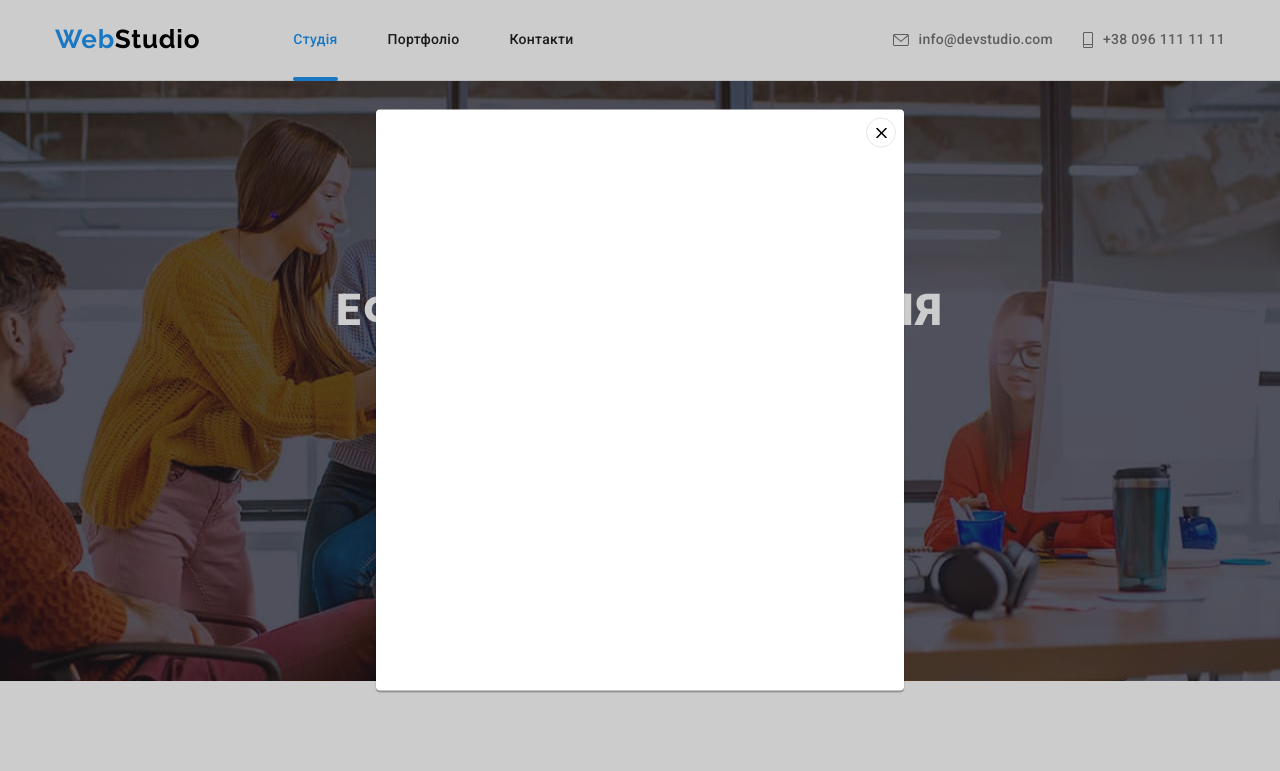
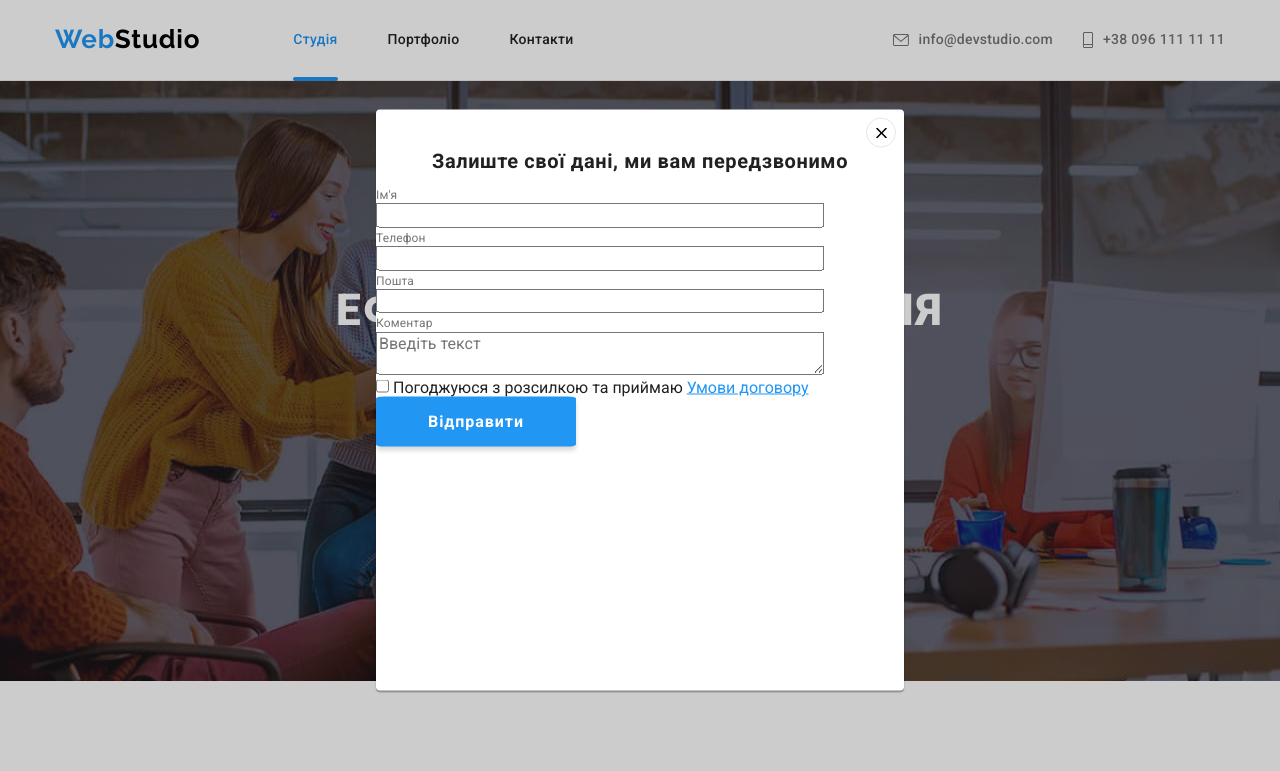
Before and after one commit to NataliiaKruhliak/goit-markup-hw-06, a plain HTML site: page index.html in a window 1280 px wide. Both pictures are taken after a click on the button "Замовити послугу". Shown: the top 771 px of the page. Drawn offline with nearby package versions, Linux system fonts and the light colour scheme.

Commit message:
Додано input в модальне вікно

```diff
--- a/css/styles.css
+++ b/css/styles.css
@@ -341,7 +341,7 @@ body {
   margin-right: 12px;
 }
 
-.input-btn {
+.input-btn-send {
   background: var(--accent-color);
   box-shadow: 0px 4px 4px rgba(0, 0, 0, 0.15);
   color: var(--white-color);
@@ -352,6 +352,7 @@ body {
   min-width: 200px;
   height: 50px;
   letter-spacing: 0.06em;
+  outline: none;
   transition-property: background-color;
   transition-duration: 250ms;
   transition-timing-function: cubic-bezier(0.4, 0, 0.2, 1);
@@ -360,8 +361,8 @@ body {
   justify-content: center;
 }
 
-.input-btn:focus,
-.input-btn:hover {
+.input-btn-send:focus,
+.input-btn-send:hover {
   background-color: var(--btn-active);
 }
 
@@ -760,6 +761,7 @@ body {
   border-radius: 4px;
   top: 50%;
   left: 50%;
+  justify-content: center;
   transform: translate(-50%, -50%) scale(1);
   transition-property: transform;
   transition-duration: 250ms;
@@ -785,8 +787,53 @@ body {
   padding: 0;
 }
 
+.modal-btn:hover,
+.modal-btn:focus {
+  fill: var(--accent-color);
+}
+
 .is-hidden {
   opacity: 0;
   visibility: hidden;
   pointer-events: none;
 }
+
+.modal-input-form {
+  max-width: 448px;
+  border: #2196f3;
+}
+
+.modal-title {
+  font-weight: var(--second-font-weight);
+  font-size: 20px;
+  line-height: 1.15;
+  text-align: center;
+  letter-spacing: 0.03em;
+  margin-top: 40px;
+  margin-bottom: 12px;
+}
+
+.input-title {
+  font-size: 12px;
+  line-height: 1.16;
+  letter-spacing: 0.01em;
+  color: var(--second-maim-color-text);
+  margin-bottom: 4px;
+}
+
+.modal-input-item input {
+  width: 100%;
+}
+
+.comments {
+  width: 100%;
+}
+
+.checkbox-link {
+  color: var(--accent-color);
+  text-decoration: underline;
+}
+
+/* .modal-input label {
+  width: 100%;
+} */
--- a/index.html
+++ b/index.html
@@ -507,7 +507,7 @@
                 id="mailing"
                 placeholder="E-mail"
               />
-              <button type="submit" class="btn input-btn">
+              <button type="submit" class="btn input-btn-send">
                 Підписатися
                 <svg class="icon-send" width="24" height="24">
                   <use href="./images/symbol-defs.svg#icon-send"></use>
@@ -525,6 +525,39 @@
             <use href="./images/symbol-defs.svg#icon-close"></use>
           </svg>
         </button>
+        <h2 class="modal-title">Залиште свої дані, ми вам передзвонимо</h2>
+        <form class="modal-input-form">
+          <div class="modal-input-item">
+            <label for="name" class="input-title">Ім'я</label>
+            <input type="text" name="name" id="name" />
+          </div>
+          <div class="modal-input-item">
+            <label for="number" class="input-title">Телефон</label>
+            <input type="tel" name="number" id="number" />
+          </div>
+          <div class="modal-input-item">
+            <label for="mail" class="input-title">Пошта</label>
+            <input type="email" name="mail" id="mail" />
+          </div>
+          <div class="modal-input-item">
+            <label for="comment" class="input-title">Коментар</label>
+            <textarea
+              class="comments"
+              name="comment"
+              id="comment"
+              cols="5"
+              placeholder="Введіть текст"
+            ></textarea>
+          </div>
+          <div>
+            <input type="checkbox" id="check" name="check" />
+            <label for="check"
+              >Погоджуюся з розсилкою та приймаю
+              <a class="checkbox-link">Умови договору</a></label
+            >
+          </div>
+          <button type="button" class="btn input-btn-send">Відправити</button>
+        </form>
       </div>
     </div>
     <script src="./js/modal.js"></script>
```
Also changed, not shown: portfolio.html (+2 -2 lines).
